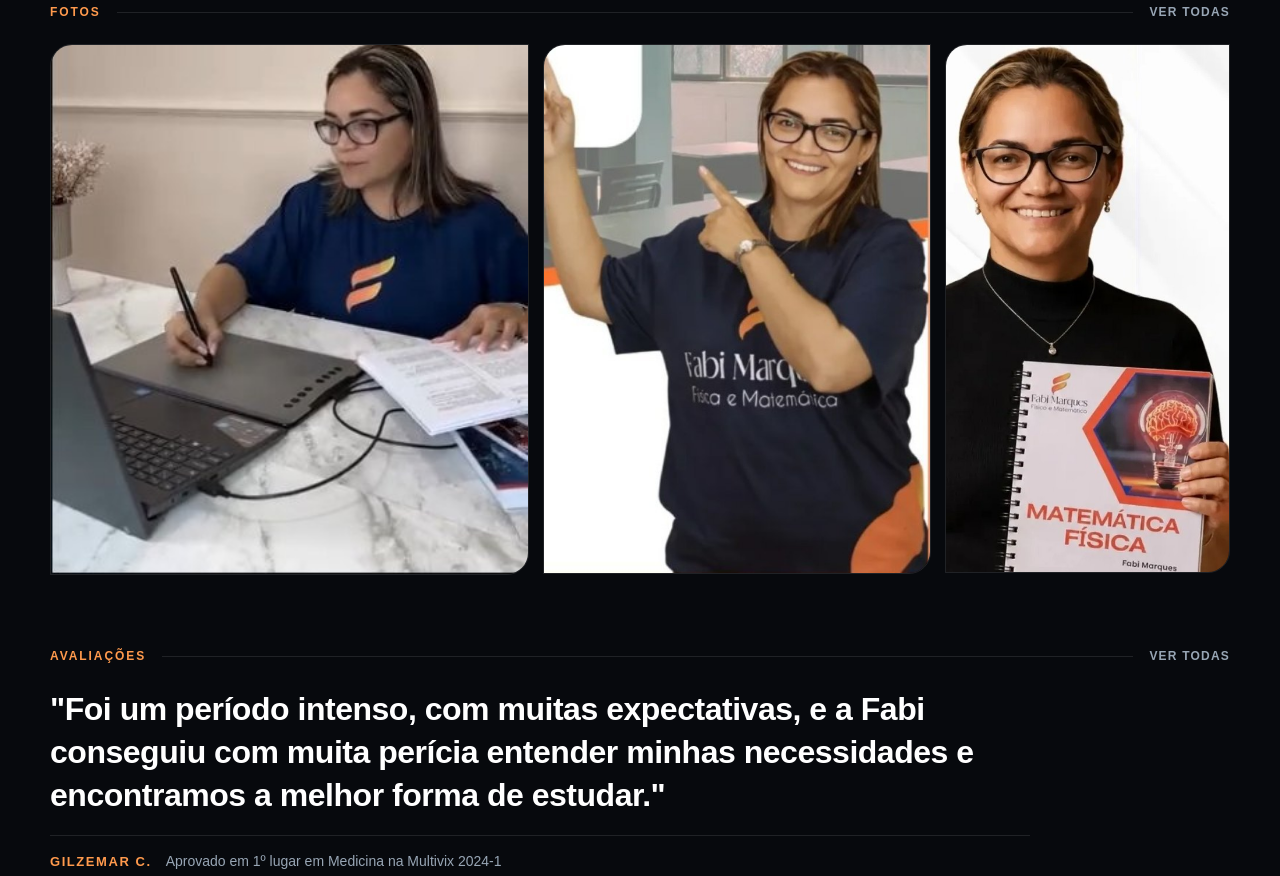
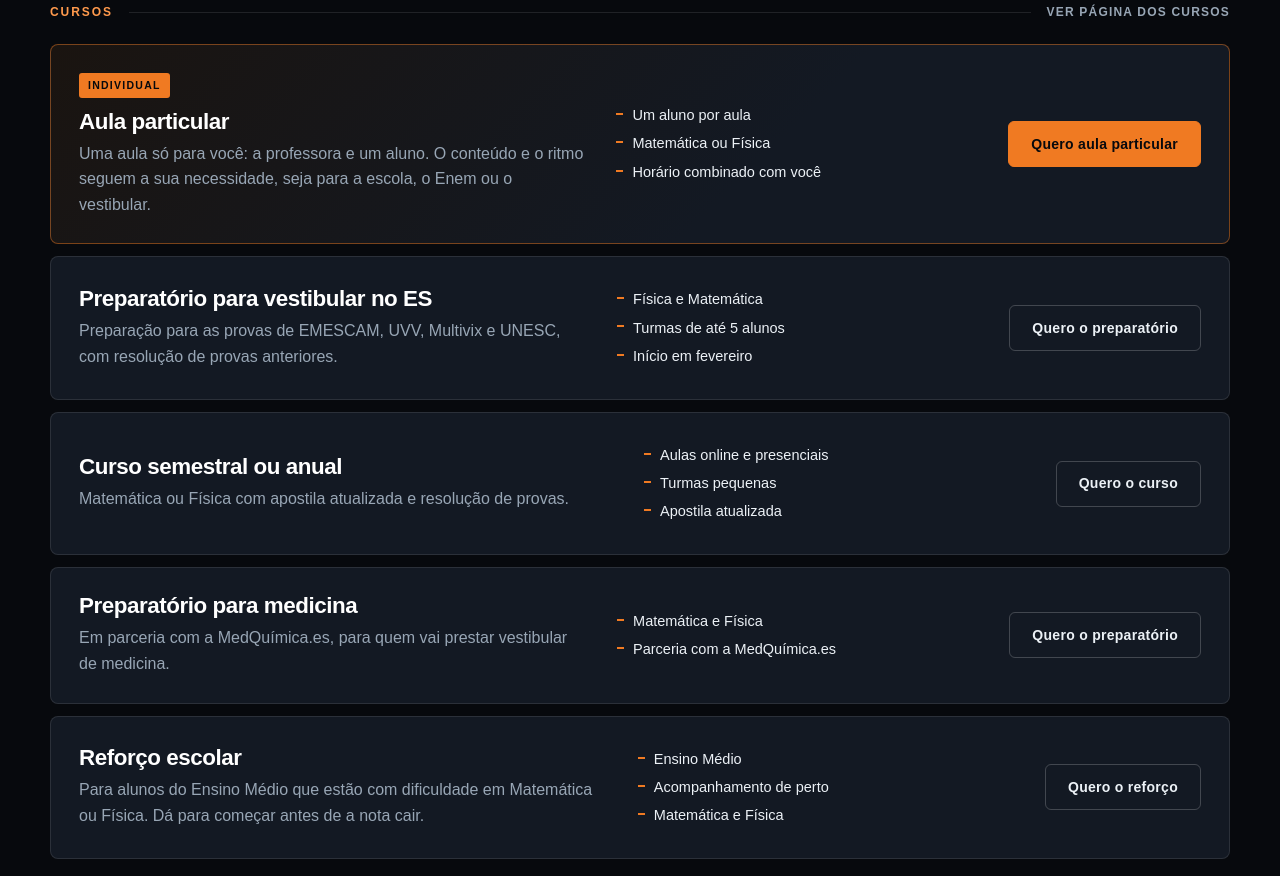
Before and after one commit to lucast-tech/ia-engenharia-software, a plain HTML site: page site-fabi-marques/index.html in a window 1280 px wide. Shown: the part 885-1761 px from the top of the page. Drawn offline with Linux system fonts and the light colour scheme.

Commit message:
Site Fabi Marques: cursos de volta na página inicial, sem a faixa de fotos
Os cartões de cursos voltam para a página inicial, com os mesmos textos,
e continuam também em /cursos. A faixa de fotos sai da página inicial.

Co-Authored-By: Claude Opus 5.5 <noreply@anthropic.com>
Claude-Session: https://claude.ai/code/session_01BRh9TVVHWR17eEcSLszTVz

```diff
--- a/site-fabi-marques/index.html
+++ b/site-fabi-marques/index.html
@@ -53,11 +53,54 @@
     </section>
 
     <section class="wrap section">
-      <div class="sec-head"><p>Fotos</p><a class="sec-link" href="sobre/#fotos">Ver todas</a></div>
-      <div class="strip">
-        <figure style="--r:0.9015"><img class="foto" src="./assets/img/fabi-mesa.jpg" alt="Fabi Marques escrevendo em uma mesa digitalizadora, com o notebook ao lado" width="357" height="396" loading="lazy"></figure>
-        <figure style="--r:0.7313"><img class="foto" src="./assets/img/fabi-apontando.jpg" alt="Fabi Marques sorrindo e apontando, com a camiseta do Studio de Exatas" width="528" height="722" loading="lazy"></figure>
-        <figure style="--r:0.5364"><img class="foto" src="./assets/img/fabi-livro.jpg" alt="Fabi Marques segurando a apostila de Matemática e Física" width="486" height="906" loading="lazy"></figure>
+      <div class="sec-head"><p>Cursos</p><a class="sec-link" href="cursos/">Ver página dos cursos</a></div>
+      <div class="courses">
+
+      <article class="course course-featured" id="particular">
+        <div class="course-main">
+          <span class="badge">Individual</span>
+          <h2>Aula particular</h2>
+          <p>Uma aula só para você: a professora e um aluno. O conteúdo e o ritmo seguem a sua necessidade, seja para a escola, o Enem ou o vestibular.</p>
+        </div>
+        <ul class="course-list"><li>Um aluno por aula</li><li>Matemática ou Física</li><li>Horário combinado com você</li></ul>
+        <a class="btn btn-primary" href="https://wa.me/5527981766763?text=Ol%C3%A1%2C%20professora%20Fabi%21%20Quero%20saber%20sobre%20a%20aula%20particular." target="_blank" rel="noopener">Quero aula particular</a>
+      </article>
+      <article class="course" id="vestibular">
+        <div class="course-main">
+
+          <h2>Preparatório para vestibular no ES</h2>
+          <p>Preparação para as provas de EMESCAM, UVV, Multivix e UNESC, com resolução de provas anteriores.</p>
+        </div>
+        <ul class="course-list"><li>Física e Matemática</li><li>Turmas de até 5 alunos</li><li>Início em fevereiro</li></ul>
+        <a class="btn btn-line" href="https://wa.me/5527981766763?text=Ol%C3%A1%2C%20professora%20Fabi%21%20Quero%20saber%20sobre%20o%20preparat%C3%B3rio%20para%20vestibular." target="_blank" rel="noopener">Quero o preparatório</a>
+      </article>
+      <article class="course" id="semestral">
+        <div class="course-main">
+
+          <h2>Curso semestral ou anual</h2>
+          <p>Matemática ou Física com apostila atualizada e resolução de provas.</p>
+        </div>
+        <ul class="course-list"><li>Aulas online e presenciais</li><li>Turmas pequenas</li><li>Apostila atualizada</li></ul>
+        <a class="btn btn-line" href="https://wa.me/5527981766763?text=Ol%C3%A1%2C%20professora%20Fabi%21%20Quero%20saber%20sobre%20o%20curso%20semestral%20ou%20anual." target="_blank" rel="noopener">Quero o curso</a>
+      </article>
+      <article class="course" id="medicina">
+        <div class="course-main">
+
+          <h2>Preparatório para medicina</h2>
+          <p>Em parceria com a MedQuímica.es, para quem vai prestar vestibular de medicina.</p>
+        </div>
+        <ul class="course-list"><li>Matemática e Física</li><li>Parceria com a MedQuímica.es</li></ul>
+        <a class="btn btn-line" href="https://wa.me/5527981766763?text=Ol%C3%A1%2C%20professora%20Fabi%21%20Quero%20saber%20sobre%20o%20preparat%C3%B3rio%20para%20medicina." target="_blank" rel="noopener">Quero o preparatório</a>
+      </article>
+      <article class="course" id="reforco">
+        <div class="course-main">
+
+          <h2>Reforço escolar</h2>
+          <p>Para alunos do Ensino Médio que estão com dificuldade em Matemática ou Física. Dá para começar antes de a nota cair.</p>
+        </div>
+        <ul class="course-list"><li>Ensino Médio</li><li>Acompanhamento de perto</li><li>Matemática e Física</li></ul>
+        <a class="btn btn-line" href="https://wa.me/5527981766763?text=Ol%C3%A1%2C%20professora%20Fabi%21%20Quero%20saber%20sobre%20o%20refor%C3%A7o%20escolar." target="_blank" rel="noopener">Quero o reforço</a>
+      </article>
       </div>
     </section>
 
```
Also changed, not shown: site-fabi-marques/cursos/index.html (+0 -4 lines), 1 other file.
